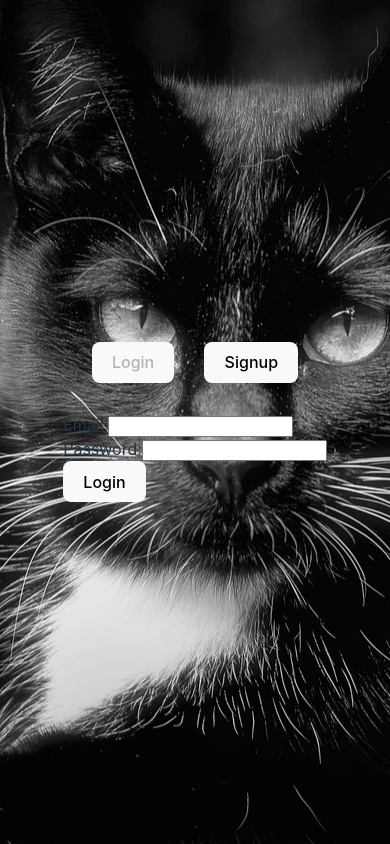
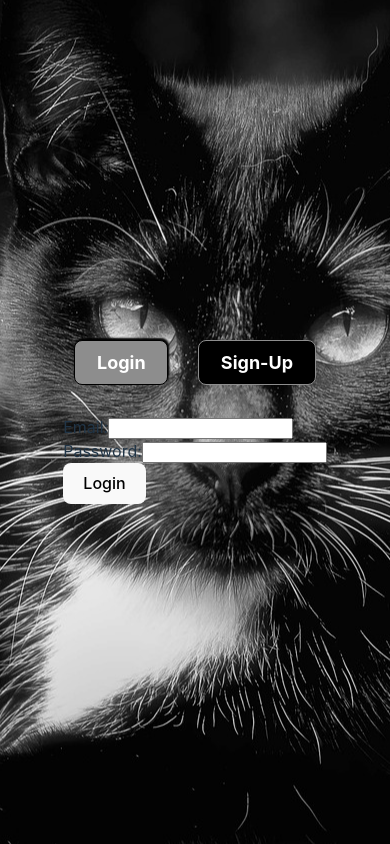
Before and after one commit to JCorts1/catcash_frontend, a React (Vite) app: page / in a window 390 px wide. Built offline with nearby package versions, Linux system fonts and the light colour scheme.

Commit message:
Some changes in responsive phone for login

```diff
--- a/src/components/SignupForm.jsx
+++ b/src/components/SignupForm.jsx
@@ -53,7 +53,7 @@ const SignupForm = () => {
           required
         />
       </div>
-      <button type="submit">Signup</button>
+      <button className='button-default' type="submit">Sign-Up</button>
     </form>
   );
 };
--- a/src/styles/SignupForm.css
+++ b/src/styles/SignupForm.css
@@ -1,3 +1,40 @@
+.btn-selector-default {
+  background-color: #000;
+  color: #fff;
+  border: 0.5px solid #8d8d8d;
+  font-size: 18px;
+  font-weight: 700;
+}
+
+.btn-selector-default:hover {
+  background-color: #8d8d8d;
+  border: 0.5px solid #000;
+  transition: 1.2s;
+  box-shadow: 1px -2px 2px #000;
+}
+
+.btn-selector-default:disabled {
+  background-color: #8d8d8d;
+  border: 0.5px solid #000;
+  transition: 1.2s;
+  box-shadow: 1px -2px 2px #000;
+}
+
+.button-default {
+  background-color: #000;
+  color: #fff;
+  border: 0.5px solid #8d8d8d;
+  font-size: 18px;
+  font-weight: 700;
+}
+
+.button-default:hover {
+  background-color: #8d8d8d;
+  border: 0.5px solid #000;
+  transition: 1.2s;
+  box-shadow: 1px -2px 2px #000;
+}
+
 .sign-up {
   display: flex;
   flex-direction: column;
@@ -14,11 +51,20 @@
 }
 
 .inputs {
-  background-color: #121212;
+  background-color: #000;
   border-radius: 12px;
-  box-shadow: rgba(163, 163, 163, 0.25) 0px 30px 60px -12px inset, rgba(0, 50, 101, 0.3) 0px 18px 36px -18px inset;
+  box-shadow: rgba(105, 105, 105, 0.25) 0px 30px 60px -12px inset, rgba(56, 56, 56, 0.3) 0px 18px 36px -18px inset;
   border: 1px solid transparent;
   margin-bottom: 10px;
+  border: 0.5px solid #8d8d8d;
+  color: #fff;
+  font-size: 18px;
+  font-weight: 600;
+  padding-left: 10px;
+}
+
+.inputs:hover {
+  border: 1px solid transparent;
 }
 
 @media only screen and (max-width: 600px) {
@@ -53,8 +99,5 @@
   .inputs {
     height: 1.5rem;
     width: 200px;
-    color: #fff;
   }
-
-
 }
--- a/src/views/AuthPage.jsx
+++ b/src/views/AuthPage.jsx
@@ -11,16 +11,18 @@ const AuthPage = () => {
       {/* Wrapper for buttons */}
       <div className="button-group">
         <button
+          className='btn-selector-default'
           onClick={() => setIsLogin(true)}
           disabled={isLogin}
         >
           Login
         </button>
         <button
+          className='btn-selector-default'
           onClick={() => setIsLogin(false)}
           disabled={!isLogin}
         >
-          Signup
+          Sign-Up
         </button>
       </div>
 
```
